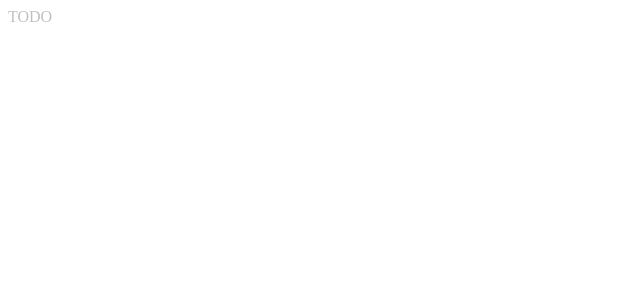
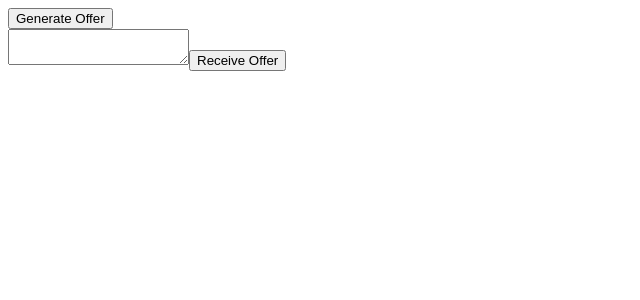
Before and after one commit to Grkmk/web-p2p-messaging, a React (Create React App) app: page / in a window 1280 px wide. Shown: the top 300 px of the page, without its empty margins (0-640 px from the left). Built offline with nearby package versions, Linux system fonts and the light colour scheme.

Commit message:
feat: add webrtc poc

```diff
--- a/package.json
+++ b/package.json
@@ -58,10 +58,7 @@
             "no-return-await": "warn",
             "no-else-return": "error",
             "no-console": "warn",
-            "react/jsx-boolean-value": [
-                2,
-                "always"
-            ],
+            "react/jsx-boolean-value": "off",
             "react/self-closing-comp": [
                 2,
                 {
--- a/src/App.module.scss
+++ b/src/App.module.scss
@@ -1,5 +1,4 @@
 @import 'styles/_colors.scss';
 
-.TODO {
-	color: $color-silver;
+.container {
 }
--- a/src/App.tsx
+++ b/src/App.tsx
@@ -1,5 +1,153 @@
 import styles from 'App.module.scss'
+import { useState } from 'react'
+
+interface Peer {
+    conn: RTCPeerConnection
+    chan?: RTCDataChannel
+    enabled?: true
+}
 
 export function App() {
-    return <div className={styles.TODO}>TODO</div>
+    const [offer, setOffer] = useState<RTCSessionDescriptionInit | null>()
+    const [reveivedOffer, setReceivedOffer] = useState<RTCSessionDescriptionInit | null>()
+    const peers: Peer[] = []
+
+    return (
+        <div className={styles.container}>
+            <div>
+                <button onClick={e => handleGenerateOffer(e)}>Generate Offer</button>
+                {offer && <pre>{JSON.stringify(offer, null, 2)}</pre>}
+                <form onSubmit={e => handleReceiveOffer(e)}>
+                    <textarea name="offer" />
+                    <button type="submit">Receive Offer</button>
+                </form>
+                {reveivedOffer && <pre>{JSON.stringify(reveivedOffer, null, 2)}</pre>}
+            </div>
+
+            {peers
+                .filter(p => p.enabled)
+                .map((p, i) => (
+                    <div key={i}>
+                        <div>
+                            <label>
+                                Enter a message:
+                                <input
+                                    type="text"
+                                    name="message"
+                                    id="message"
+                                    placeholder="Message text"
+                                    inputMode="text"
+                                    size={60}
+                                    maxLength={120}
+                                    disabled
+                                />
+                            </label>
+                            <button id="sendButton" name="sendButton" disabled>
+                                Send
+                            </button>
+                        </div>
+                        <div id={`messageBox-${i}`}>
+                            <p>Messages received:</p>
+                        </div>
+                    </div>
+                ))}
+        </div>
+    )
+
+    async function handleGenerateOffer(e: React.MouseEvent<HTMLButtonElement>) {
+        e.preventDefault()
+
+        // Create the local connection and its event listeners
+        const conn = new RTCPeerConnection()
+        const peer: Peer = { conn }
+
+        // Create the data channel and establish its event listeners
+        peer.chan = conn.createDataChannel('chan' + peers.length)
+        peer.chan.onopen = handleChannelStatusChange(peer, peers.length)
+        peer.chan.onclose = handleChannelStatusChange(peer, peers.length)
+        peer.chan.onmessage = handleReceiveMessage(peer, peers.length)
+
+        // Set up the ICE candidate for the connection
+        conn.onicecandidate = handleAddIceCandidate(peer)
+
+        // Now create an offer to connect; this starts the process
+        const desc = await conn.createOffer()
+        await conn.setLocalDescription(desc)
+
+        setOffer(desc)
+        peers.push(peer)
+    }
+
+    async function handleReceiveOffer(e: React.FormEvent<HTMLFormElement>) {
+        e.preventDefault()
+
+        const remoteDesc = JSON.parse(e.currentTarget.offer.value)
+
+        // Create the remote connection and its event listeners
+        const conn = new RTCPeerConnection()
+        const peer: Peer = { conn }
+        conn.ondatachannel = receiveDataChannel(peer, peers.length)
+
+        // Set up the ICE candidates for the two peers
+        conn.onicecandidate = handleAddIceCandidate(peer)
+
+        // Now create an offer to connect; this starts the process
+        await conn.setRemoteDescription(remoteDesc)
+        const answer = await conn.createAnswer()
+        await conn.setLocalDescription(answer)
+
+        setReceivedOffer(answer)
+    }
+
+    function handleChannelStatusChange(peer: Peer, index: number) {
+        return (event: Event) => {
+            console.log('Received channel status change: ' + JSON.stringify(event))
+
+            if (peer.chan?.readyState === 'open') {
+                peer.enabled = true
+                return
+            }
+
+            peer.chan?.close()
+            peers.splice(index, 1) // remove peer from array
+        }
+    }
+
+    function receiveDataChannel(peer: Peer, index: number) {
+        return (event: RTCDataChannelEvent) => {
+            console.log('Received datachannel: ' + JSON.stringify(event))
+
+            peer.chan = event.channel
+            peer.chan.onmessage = handleReceiveMessage(peer, index)
+            peer.chan.onopen = handleChannelStatusChange(peer, index)
+            peer.chan.onclose = handleChannelStatusChange(peer, index)
+        }
+    }
+
+    function handleAddIceCandidate(peer: Peer) {
+        return (event: RTCPeerConnectionIceEvent) => {
+            console.log('Received ICE: ' + JSON.stringify(event))
+
+            if (event.candidate) {
+                peer.conn.addIceCandidate(event.candidate)
+            }
+        }
+    }
+
+    function handleReceiveMessage(peer: Peer, index: number) {
+        return (event: MessageEvent) => {
+            console.log('Received message: ' + JSON.stringify(event))
+
+            const receiveBox = document.getElementById(`messageBox-${index}`)
+            if (!receiveBox) {
+                return console.error('No receive box found')
+            }
+
+            const el = document.createElement('p')
+            const txtNode = document.createTextNode(event.data)
+
+            el.appendChild(txtNode)
+            receiveBox.appendChild(el)
+        }
+    }
 }
```
Also changed, not shown: 1 other file (tests, documents, lock files or other folders).
